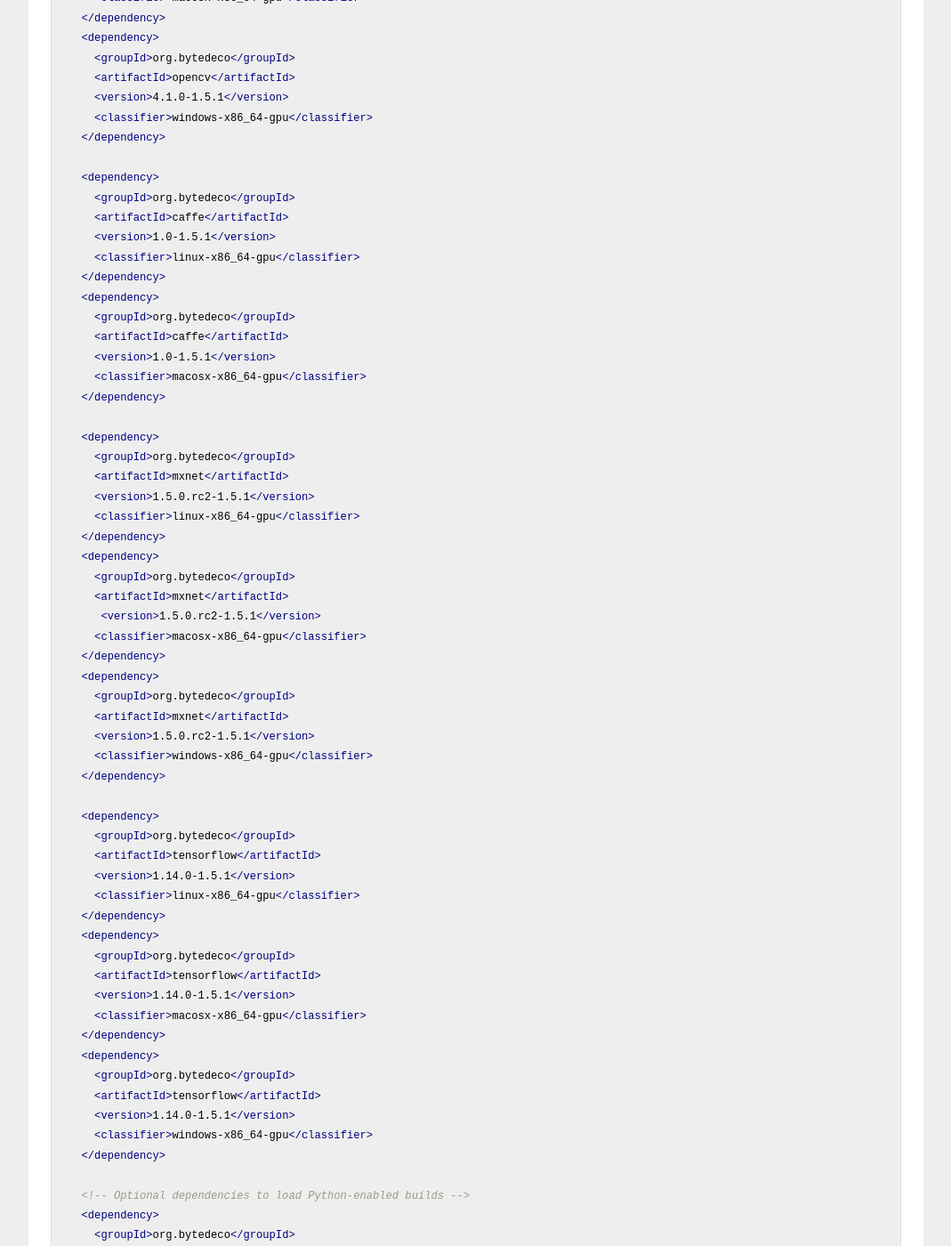
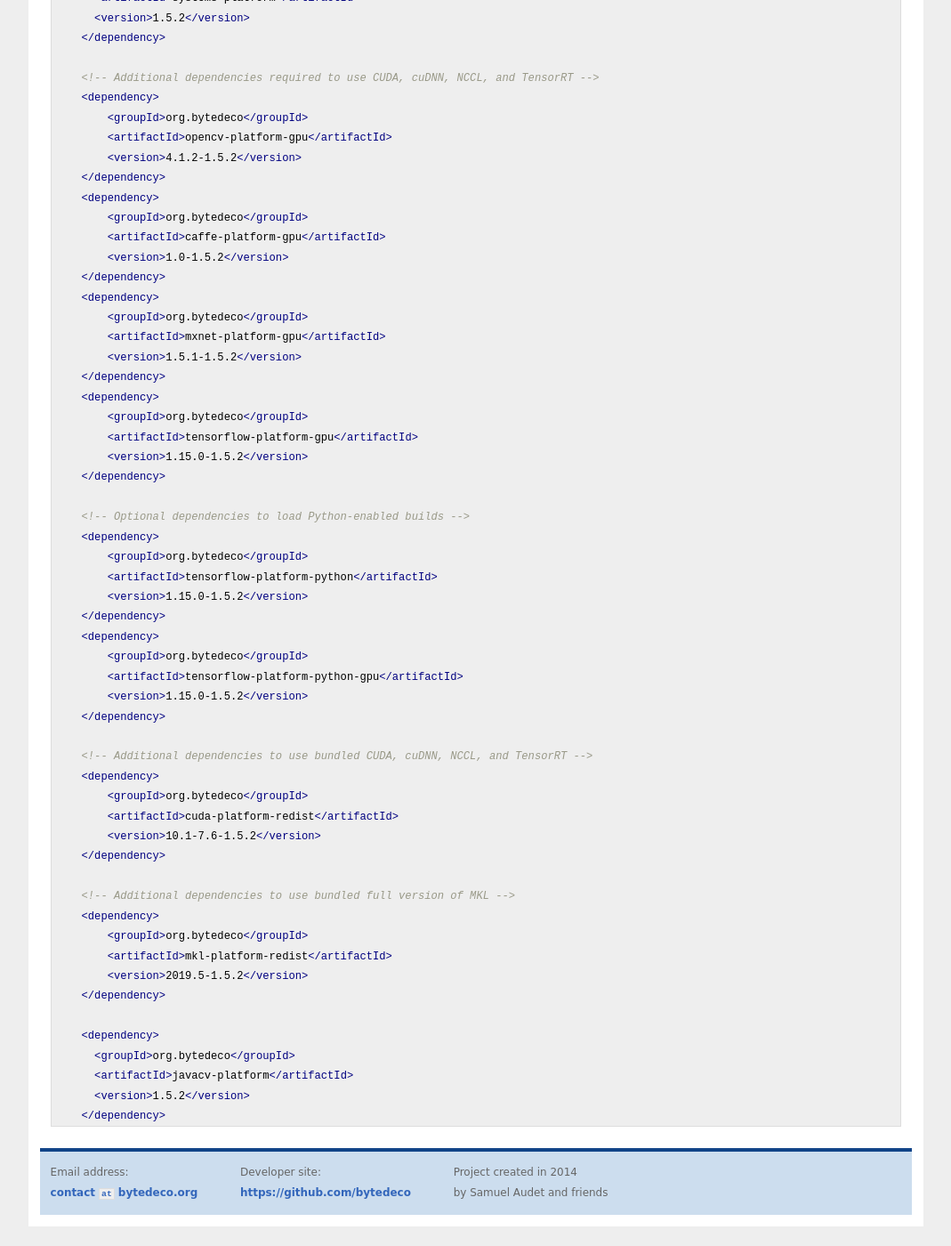
Before and after one commit to bytedeco/bytedeco.github.io, a Jekyll site: the page built from download/index.md, in a window 1280 px wide and 1400 px high, scrolled down 5299 px. Shown: the whole window at 89% size, without its empty margins (105-1174 px from the left). Built offline with Jekyll 4.4.1, drawn with Linux system fonts in a browser that asks for light colours; after the commit the page ends 6677 px from its top, so only the background shows below that; some of the changed text lies outside the part shown.

Commit message:
Update links and presets for version 1.5.2

````diff
--- a/download/index.md
+++ b/download/index.md
@@ -18,381 +18,271 @@ Here is a sample list of dependencies that you can use as base for your own `pom
     <dependency>
       <groupId>org.bytedeco</groupId>
       <artifactId>javacpp</artifactId>
-      <version>1.5.1</version>
+      <version>1.5.2</version>
     </dependency>
 
     <dependency>
       <groupId>org.bytedeco</groupId>
       <artifactId>opencv-platform</artifactId>
-      <version>4.1.0-1.5.1</version>
+      <version>4.1.2-1.5.2</version>
     </dependency>
     <dependency>
       <groupId>org.bytedeco</groupId>
       <artifactId>ffmpeg-platform</artifactId>
-      <version>4.1.3-1.5.1</version>
+      <version>4.2.1-1.5.2</version>
     </dependency>
     <dependency>
       <groupId>org.bytedeco</groupId>
       <artifactId>flycapture-platform</artifactId>
-      <version>2.13.3.31-1.5.1</version>
+      <version>2.13.3.31-1.5.2</version>
     </dependency>
     <dependency>
       <groupId>org.bytedeco</groupId>
       <artifactId>spinnaker-platform</artifactId>
-      <version>1.19.0.22-1.5.1</version>
+      <version>1.19.0.22-1.5.2</version>
     </dependency>
     <dependency>
       <groupId>org.bytedeco</groupId>
       <artifactId>libdc1394-platform</artifactId>
-      <version>2.2.6-1.5.1</version>
+      <version>2.2.6-1.5.2</version>
     </dependency>
     <dependency>
       <groupId>org.bytedeco</groupId>
       <artifactId>libfreenect-platform</artifactId>
-      <version>0.5.7-1.5.1</version>
+      <version>0.5.7-1.5.2</version>
     </dependency>
     <dependency>
       <groupId>org.bytedeco</groupId>
       <artifactId>libfreenect2-platform</artifactId>
-      <version>0.2.0-1.5.1</version>
+      <version>0.2.0-1.5.2</version>
     </dependency>
     <dependency>
       <groupId>org.bytedeco</groupId>
       <artifactId>librealsense-platform</artifactId>
-      <version>1.12.1-1.5.1</version>
+      <version>1.12.4-1.5.2</version>
+    </dependency>
+    <dependency>
+      <groupId>org.bytedeco</groupId>
+      <artifactId>librealsense2-platform</artifactId>
+      <version>2.29.0-1.5.2</version>
     </dependency>
     <dependency>
       <groupId>org.bytedeco</groupId>
       <artifactId>videoinput-platform</artifactId>
-      <version>0.200-1.5.1</version>
+      <version>0.200-1.5.2</version>
     </dependency>
     <dependency>
       <groupId>org.bytedeco</groupId>
       <artifactId>artoolkitplus-platform</artifactId>
-      <version>2.3.1-1.5.1</version>
+      <version>2.3.1-1.5.2</version>
     </dependency>
     <dependency>
       <groupId>org.bytedeco</groupId>
       <artifactId>chilitags-platform</artifactId>
-      <version>master-1.5.1</version>
+      <version>master-1.5.2</version>
     </dependency>
     <dependency>
       <groupId>org.bytedeco</groupId>
       <artifactId>flandmark-platform</artifactId>
-      <version>1.07-1.5.1</version>
+      <version>1.07-1.5.2</version>
     </dependency>
     <dependency>
       <groupId>org.bytedeco</groupId>
       <artifactId>hdf5-platform</artifactId>
-      <version>1.10.5-1.5.1</version>
+      <version>1.10.5-1.5.2</version>
     </dependency>
     <dependency>
       <groupId>org.bytedeco</groupId>
       <artifactId>mkl-platform</artifactId>
-      <version>2019.4-1.5.1</version>
+      <version>2019.5-1.5.2</version>
     </dependency>
     <dependency>
       <groupId>org.bytedeco</groupId>
       <artifactId>mkl-dnn-platform</artifactId>
-      <version>0.20-1.5.1</version>
+      <version>0.21.2-1.5.2</version>
+    </dependency>
+    <dependency>
+      <groupId>org.bytedeco</groupId>
+      <artifactId>dnnl-platform</artifactId>
+      <version>1.1.1-1.5.2</version>
     </dependency>
     <dependency>
       <groupId>org.bytedeco</groupId>
       <artifactId>openblas-platform</artifactId>
-      <version>0.3.6-1.5.1</version>
+      <version>0.3.7-1.5.2</version>
     </dependency>
     <dependency>
       <groupId>org.bytedeco</groupId>
       <artifactId>arpack-ng-platform</artifactId>
-      <version>3.7.0-1.5.1</version>
+      <version>3.7.0-1.5.2</version>
     </dependency>
     <dependency>
       <groupId>org.bytedeco</groupId>
       <artifactId>cminpack-platform</artifactId>
-      <version>1.3.6-1.5.1</version>
+      <version>1.3.6-1.5.2</version>
     </dependency>
     <dependency>
       <groupId>org.bytedeco</groupId>
       <artifactId>fftw-platform</artifactId>
-      <version>3.3.8-1.5.1</version>
+      <version>3.3.8-1.5.2</version>
     </dependency>
     <dependency>
       <groupId>org.bytedeco</groupId>
       <artifactId>gsl-platform</artifactId>
-      <version>2.5-1.5.1</version>
+      <version>2.6-1.5.2</version>
     </dependency>
     <dependency>
       <groupId>org.bytedeco</groupId>
       <artifactId>cpython-platform</artifactId>
-      <version>3.7.3-1.5.1</version>
+      <version>3.7.5-1.5.2</version>
     </dependency>
     <dependency>
       <groupId>org.bytedeco</groupId>
       <artifactId>numpy-platform</artifactId>
-      <version>1.16.4-1.5.1</version>
+      <version>1.17.3-1.5.2</version>
     </dependency>
     <dependency>
       <groupId>org.bytedeco</groupId>
       <artifactId>llvm-platform</artifactId>
-      <version>8.0.0-1.5.1</version>
+      <version>9.0.0-1.5.2</version>
     </dependency>
     <dependency>
       <groupId>org.bytedeco</groupId>
       <artifactId>libpostal-platform</artifactId>
-      <version>1.1-alpha-1.5.1</version>
+      <version>1.1-alpha-1.5.2</version>
     </dependency>
     <dependency>
       <groupId>org.bytedeco</groupId>
       <artifactId>leptonica-platform</artifactId>
-      <version>1.78.0-1.5.1</version>
+      <version>1.78.0-1.5.2</version>
     </dependency>
     <dependency>
       <groupId>org.bytedeco</groupId>
       <artifactId>tesseract-platform</artifactId>
-      <version>4.1.0-1.5.1</version>
+      <version>4.1.0-1.5.2</version>
     </dependency>
     <dependency>
       <groupId>org.bytedeco</groupId>
       <artifactId>caffe-platform</artifactId>
-      <version>1.0-1.5.1</version>
+      <version>1.0-1.5.2</version>
     </dependency>
     <dependency>
       <groupId>org.bytedeco</groupId>
       <artifactId>cuda-platform</artifactId>
-      <version>10.1-7.6-1.5.1</version>
+      <version>10.1-7.6-1.5.2</version>
     </dependency>
     <dependency>
       <groupId>org.bytedeco</groupId>
       <artifactId>mxnet-platform</artifactId>
-      <version>1.5.0.rc2-1.5.1</version>
+      <version>1.5.1-1.5.2</version>
     </dependency>
     <dependency>
       <groupId>org.bytedeco</groupId>
       <artifactId>tensorflow-platform</artifactId>
-      <version>1.14.0-1.5.1</version>
+      <version>1.15.0-1.5.2</version>
     </dependency>
     <dependency>
       <groupId>org.bytedeco</groupId>
       <artifactId>tensorrt-platform</artifactId>
-      <version>5.1-1.5.1</version>
+      <version>6.0-1.5.2</version>
     </dependency>
     <dependency>
       <groupId>org.bytedeco</groupId>
       <artifactId>ale-platform</artifactId>
-      <version>0.6.0-1.5.1</version>
+      <version>0.6.0-1.5.2</version>
     </dependency>
     <dependency>
       <groupId>org.bytedeco</groupId>
       <artifactId>onnx-platform</artifactId>
-      <version>1.5.0-1.5.1</version>
+      <version>1.6.0-1.5.2</version>
     </dependency>
     <dependency>
       <groupId>org.bytedeco</groupId>
       <artifactId>ngraph-platform</artifactId>
-      <version>0.22.0-1.5.1</version>
+      <version>0.26.0-1.5.2</version>
+    </dependency>
+    <dependency>
+      <groupId>org.bytedeco</groupId>
+      <artifactId>onnxruntime-platform</artifactId>
+      <version>0.5.0-1.5.2</version>
     </dependency>
     <dependency>
       <groupId>org.bytedeco</groupId>
       <artifactId>liquidfun-platform</artifactId>
-      <version>master-1.5.1</version>
+      <version>master-1.5.2</version>
     </dependency>
     <dependency>
       <groupId>org.bytedeco</groupId>
       <artifactId>qt-platform</artifactId>
-      <version>5.13.0-1.5.1</version>
+      <version>5.13.1-1.5.2</version>
     </dependency>
     <dependency>
       <groupId>org.bytedeco</groupId>
       <artifactId>skia-platform</artifactId>
-      <version>1.68.0-1.5.1</version>
+      <version>1.68.0-1.5.2</version>
     </dependency>
     <dependency>
       <groupId>org.bytedeco</groupId>
       <artifactId>cpu_features-platform</artifactId>
-      <version>0.3.0-1.5.1</version>
+      <version>0.4.1-1.5.2</version>
     </dependency>
     <dependency>
       <groupId>org.bytedeco</groupId>
       <artifactId>systems-platform</artifactId>
-      <version>1.5.1</version>
+      <version>1.5.2</version>
     </dependency>
 
     <!-- Additional dependencies required to use CUDA, cuDNN, NCCL, and TensorRT -->
     <dependency>
-      <groupId>org.bytedeco</groupId>
-      <artifactId>opencv</artifactId>
-      <version>4.1.0-1.5.1</version>
-      <classifier>linux-x86_64-gpu</classifier>
+        <groupId>org.bytedeco</groupId>
+        <artifactId>opencv-platform-gpu</artifactId>
+        <version>4.1.2-1.5.2</version>
     </dependency>
     <dependency>
-      <groupId>org.bytedeco</groupId>
-      <artifactId>opencv</artifactId>
-      <version>4.1.0-1.5.1</version>
-      <classifier>macosx-x86_64-gpu</classifier>
+        <groupId>org.bytedeco</groupId>
+        <artifactId>caffe-platform-gpu</artifactId>
+        <version>1.0-1.5.2</version>
     </dependency>
     <dependency>
-      <groupId>org.bytedeco</groupId>
-      <artifactId>opencv</artifactId>
-      <version>4.1.0-1.5.1</version>
-      <classifier>windows-x86_64-gpu</classifier>
-    </dependency>
-
-    <dependency>
-      <groupId>org.bytedeco</groupId>
-      <artifactId>caffe</artifactId>
-      <version>1.0-1.5.1</version>
-      <classifier>linux-x86_64-gpu</classifier>
+        <groupId>org.bytedeco</groupId>
+        <artifactId>mxnet-platform-gpu</artifactId>
+        <version>1.5.1-1.5.2</version>
     </dependency>
     <dependency>
-      <groupId>org.bytedeco</groupId>
-      <artifactId>caffe</artifactId>
-      <version>1.0-1.5.1</version>
-      <classifier>macosx-x86_64-gpu</classifier>
-    </dependency>
-
-    <dependency>
-      <groupId>org.bytedeco</groupId>
-      <artifactId>mxnet</artifactId>
-      <version>1.5.0.rc2-1.5.1</version>
-      <classifier>linux-x86_64-gpu</classifier>
-    </dependency>
-    <dependency>
-      <groupId>org.bytedeco</groupId>
-      <artifactId>mxnet</artifactId>
-       <version>1.5.0.rc2-1.5.1</version>
-      <classifier>macosx-x86_64-gpu</classifier>
-    </dependency>
-    <dependency>
-      <groupId>org.bytedeco</groupId>
-      <artifactId>mxnet</artifactId>
-      <version>1.5.0.rc2-1.5.1</version>
-      <classifier>windows-x86_64-gpu</classifier>
-    </dependency>
-
-    <dependency>
-      <groupId>org.bytedeco</groupId>
-      <artifactId>tensorflow</artifactId>
-      <version>1.14.0-1.5.1</version>
-      <classifier>linux-x86_64-gpu</classifier>
-    </dependency>
-    <dependency>
-      <groupId>org.bytedeco</groupId>
-      <artifactId>tensorflow</artifactId>
-      <version>1.14.0-1.5.1</version>
-      <classifier>macosx-x86_64-gpu</classifier>
-    </dependency>
-    <dependency>
-      <groupId>org.bytedeco</groupId>
-      <artifactId>tensorflow</artifactId>
-      <version>1.14.0-1.5.1</version>
-      <classifier>windows-x86_64-gpu</classifier>
+        <groupId>org.bytedeco</groupId>
+        <artifactId>tensorflow-platform-gpu</artifactId>
+        <version>1.15.0-1.5.2</version>
     </dependency>
 
     <!-- Optional dependencies to load Python-enabled builds -->
     <dependency>
-      <groupId>org.bytedeco</groupId>
-      <artifactId>tensorflow</artifactId>
-      <version>1.14.0-1.5.1</version>
-      <classifier>linux-x86_64-python</classifier>
+        <groupId>org.bytedeco</groupId>
+        <artifactId>tensorflow-platform-python</artifactId>
+        <version>1.15.0-1.5.2</version>
     </dependency>
     <dependency>
-      <groupId>org.bytedeco</groupId>
-      <artifactId>tensorflow</artifactId>
-      <version>1.14.0-1.5.1</version>
-      <classifier>macosx-x86_64-python</classifier>
-    </dependency>
-    <dependency>
-      <groupId>org.bytedeco</groupId>
-      <artifactId>tensorflow</artifactId>
-      <version>1.14.0-1.5.1</version>
-      <classifier>windows-x86_64-python</classifier>
-    </dependency>
-    <dependency>
-      <groupId>org.bytedeco</groupId>
-      <artifactId>tensorflow</artifactId>
-      <version>1.14.0-1.5.1</version>
-      <classifier>linux-x86_64-python-gpu</classifier>
-    </dependency>
-    <dependency>
-      <groupId>org.bytedeco</groupId>
-      <artifactId>tensorflow</artifactId>
-      <version>1.14.0-1.5.1</version>
-      <classifier>macosx-x86_64-python-gpu</classifier>
-    </dependency>
-    <dependency>
-      <groupId>org.bytedeco</groupId>
-      <artifactId>tensorflow</artifactId>
-      <version>1.14.0-1.5.1</version>
-      <classifier>windows-x86_64-python-gpu</classifier>
+        <groupId>org.bytedeco</groupId>
+        <artifactId>tensorflow-platform-python-gpu</artifactId>
+        <version>1.15.0-1.5.2</version>
     </dependency>
 
     <!-- Additional dependencies to use bundled CUDA, cuDNN, NCCL, and TensorRT -->
     <dependency>
-      <groupId>org.bytedeco</groupId>
-      <artifactId>cuda</artifactId>
-      <version>10.1-7.6-1.5.1</version>
-      <classifier>linux-x86_64-redist</classifier>
-    </dependency>
-    <dependency>
-      <groupId>org.bytedeco</groupId>
-      <artifactId>cuda</artifactId>
-      <version>10.1-7.6-1.5.1</version>
-      <classifier>linux-ppc64le-redist</classifier>
-    </dependency>
-    <dependency>
-      <groupId>org.bytedeco</groupId>
-      <artifactId>cuda</artifactId>
-      <version>10.1-7.6-1.5.1</version>
-      <classifier>macosx-x86_64-redist</classifier>
-    </dependency>
-    <dependency>
-      <groupId>org.bytedeco</groupId>
-      <artifactId>cuda</artifactId>
-      <version>10.1-7.6-1.5.1</version>
-      <classifier>windows-x86_64-redist</classifier>
-    </dependency>
-    <dependency>
-      <groupId>org.bytedeco</groupId>
-      <artifactId>tensorrt</artifactId>
-      <version>5.1-1.5.1</version>
-      <classifier>linux-x86_64-redist</classifier>
+        <groupId>org.bytedeco</groupId>
+        <artifactId>cuda-platform-redist</artifactId>
+        <version>10.1-7.6-1.5.2</version>
     </dependency>
 
     <!-- Additional dependencies to use bundled full version of MKL -->
     <dependency>
-      <groupId>org.bytedeco</groupId>
-      <artifactId>mkl</artifactId>
-      <version>2019.4-1.5.1</version>
-      <classifier>linux-x86-redist</classifier>
-    </dependency>
-    <dependency>
-      <groupId>org.bytedeco</groupId>
-      <artifactId>mkl</artifactId>
-      <version>2019.4-1.5.1</version>
-      <classifier>linux-x86_64-redist</classifier>
-    </dependency>
-    <dependency>
-      <groupId>org.bytedeco</groupId>
-      <artifactId>mkl</artifactId>
-      <version>2019.4-1.5.1</version>
-      <classifier>macosx-x86_64-redist</classifier>
-    </dependency>
-    <dependency>
-      <groupId>org.bytedeco</groupId>
-      <artifactId>mkl</artifactId>
-      <version>2019.4-1.5.1</version>
-      <classifier>windows-x86-redist</classifier>
-    </dependency>
-    <dependency>
-      <groupId>org.bytedeco</groupId>
-      <artifactId>mkl</artifactId>
-      <version>2019.4-1.5.1</version>
-      <classifier>windows-x86_64-redist</classifier>
+        <groupId>org.bytedeco</groupId>
+        <artifactId>mkl-platform-redist</artifactId>
+        <version>2019.5-1.5.2</version>
     </dependency>
 
     <dependency>
       <groupId>org.bytedeco</groupId>
       <artifactId>javacv-platform</artifactId>
-      <version>1.5.1</version>
+      <version>1.5.2</version>
     </dependency>
 ```
````
Also changed, not shown: builds/index.md (+2 -2 lines), index.html (+4 -3 lines).
